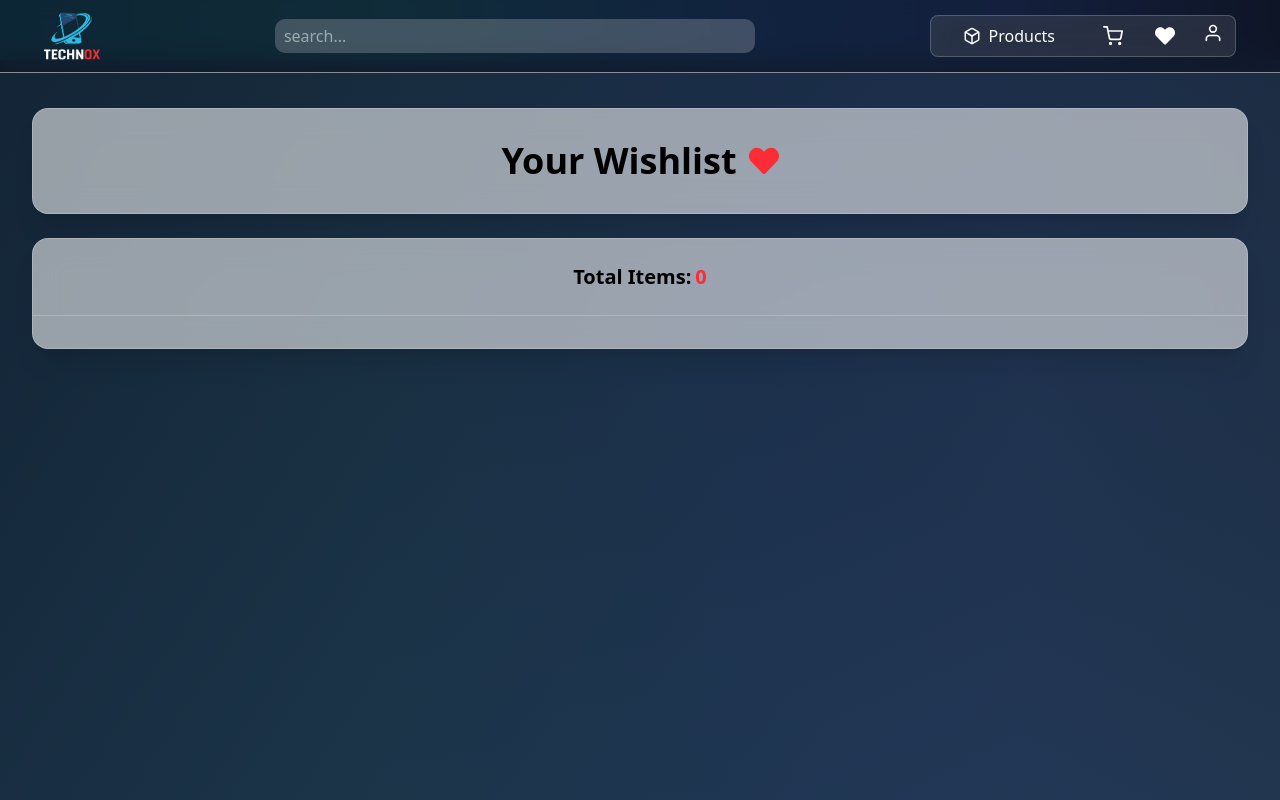
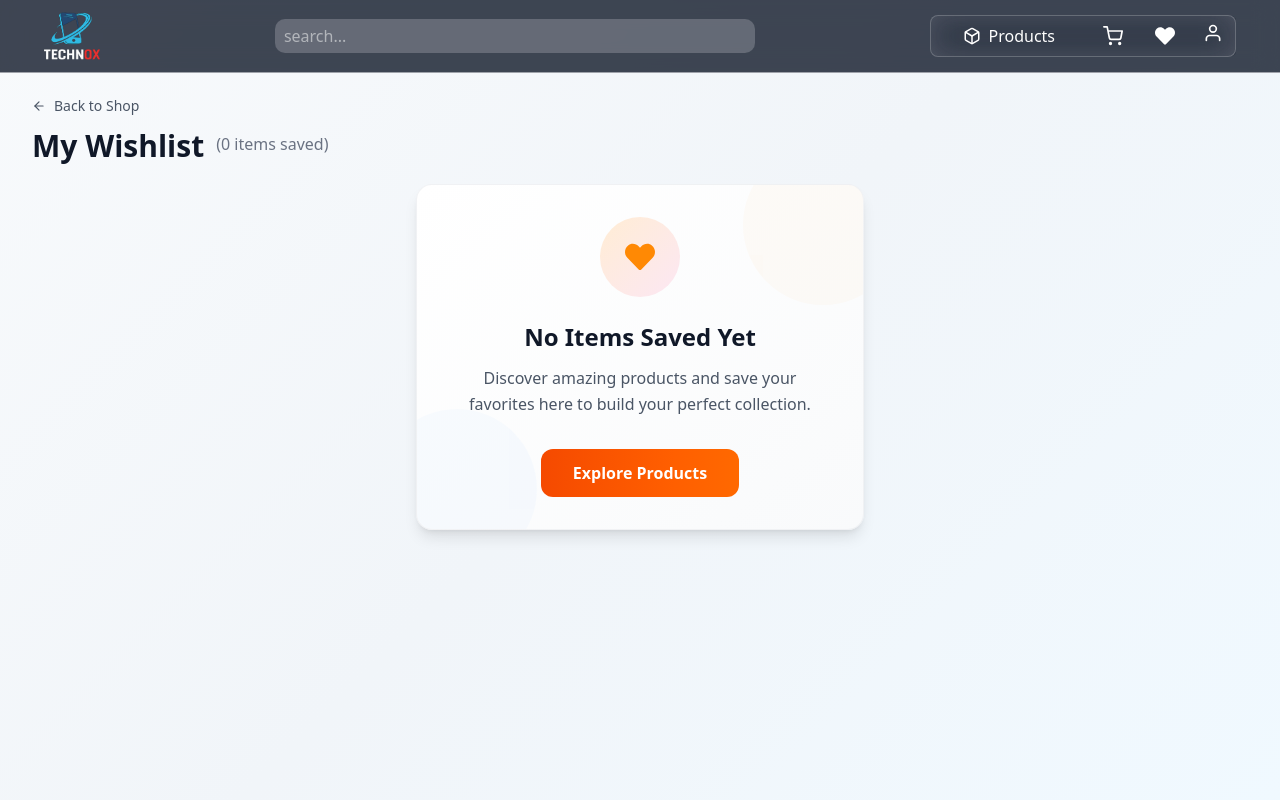
Before and after one commit to Adil-Aadhi/Technox-AWS-frontent, a React (Vite) app: page /wishlist in a window 1280 px wide. Shown: the top 800 px of the page. Built offline with nearby package versions, Linux system fonts and the light colour scheme.

Commit message:
change lot of bugs and ui improvment

```diff
--- a/src/components/customhook/carthook.jsx
+++ b/src/components/customhook/carthook.jsx
@@ -4,13 +4,13 @@ import { toast } from 'react-toastify';
 import 'react-toastify/dist/ReactToastify.css';
 import { CartContext } from "../useContext/cartwishContext";
 import api from "../../../axiosConfig";
+import { useNavigate } from "react-router-dom";
 
 function useHandleCart(){
 
     const [cartList,setCartList]=useState([])
     const [loading, setLoading] = useState(false);
     const [cartLoading, setCartLoading] = useState(true);
-
     let {cartLength,setCartLength}=useContext(CartContext);
 
       const userData = JSON.parse(localStorage.getItem("user"));
@@ -27,7 +27,7 @@ function useHandleCart(){
 
             if(exist){
             toast.info(`${product.name} Already in the Cart`,{
-                    className: 'custom-danger-toast'
+                    className: 'custom-danger-toast',
                 })
             return;
             }
--- a/src/components/home.jsx
+++ b/src/components/home.jsx
@@ -13,7 +13,6 @@ import HomeProducts from "./homeproducts";
 
 
 function Home() {
-
 
     const navigate=useNavigate();
 
--- a/src/components/wishlist.jsx
+++ b/src/components/wishlist.jsx
@@ -1,88 +1,167 @@
 import { useState,useEffect } from "react"
 import axios from "axios"
 import { FaHeart,FaRegHeart } from "react-icons/fa";
-import { FiShoppingCart } from "react-icons/fi";
+import { FiShoppingCart,FiArrowLeft } from "react-icons/fi";
 import useWishList from './customhook/customehook';
 import useHandleCart from "./customhook/carthook";
 import { useNavigate } from "react-router-dom";
 
 
 
-function Wishlist(){
+function Wishlist() {
+    const navigate = useNavigate();
+    const { wishlist, ToggleWishList, loading } = useWishList();
+    const { cartList,ToggleCart } = useHandleCart();
 
+    if (loading) {
+        return (
+            <div className="fixed inset-0 z-50 flex items-center justify-center bg-gradient-to-br from-gray-50 to-white/80 backdrop-blur-sm">
+                <div className="flex flex-col items-center">
+                    <div className="w-12 h-12 border-3 border-orange-500/30 border-t-orange-600 rounded-full animate-spin"></div>
+                    <p className="mt-4 text-gray-700 font-medium">Loading your favorites...</p>
+                </div>
+            </div>
+        );
+    }
 
-
-    const navigate=useNavigate();
-
-    const {wishlist,ToggleWishList,loading}=useWishList();
-    const {ToggleCart}=useHandleCart()
-
-    if (loading) return <div className="fixed inset-0 z-50 flex items-center justify-center bg-black/50 backdrop-blur-sm">
-                    <div className="bg-white/10 backdrop-blur-lg border border-white/10 rounded-xl shadow-lg p-8 flex flex-col items-center">
-                        <div className="relative w-20 h-20 mb-4">
-                            <div className="absolute inset-0 rounded-full border-4 border-t-transparent border-white/50 animate-spin"></div>
-                            <div className="absolute inset-2 rounded-full border-4 border-b-transparent border-white/30 animate-spin animation-delay-200"></div>
-                            <div className="absolute inset-4 rounded-full border-4 border-l-transparent border-white/10 animate-spin animation-delay-400"></div>
+    return (
+        <div className="min-h-screen pt-24 pb-12 px-4 sm:px-6 lg:px-8"
+             style={{
+                 background: "linear-gradient(135deg, #f8fafc 0%, #f1f5f9 50%, #f0f9ff 100%)"
+             }}>
+            <div className="max-w-7xl mx-auto">
+                <div className="mb-5">
+                    <button
+                        onClick={() => navigate(-1)}
+                        className="flex items-center text-sm text-gray-600 hover:text-orange-600 transition-colors mb-3 group"
+                    >
+                        <FiArrowLeft className="mr-2 transition-transform group-hover:-translate-x-1" />
+                        Back to Shop
+                    </button>
+                    <div className="flex items-center justify-between">
+                        <div className="flex gap-3">
+                            <h1 className="text-3xl font-bold text-gray-900">My Wishlist</h1>
+                            <p className="text-gray-500 mt-1">({wishlist.length} items saved)</p>
                         </div>
-                        <p className="text-white text-md font-medium">Loading...</p>
+                        {wishlist.length > 0 && (
+                            <button
+                                onClick={() => navigate('/products')}
+                                className="text-sm text-orange-600 hover:text-orange-700 font-medium"
+                            >
+                                Continue Shopping →
+                            </button>
+                        )}
                     </div>
                 </div>
 
+                {wishlist.length > 0 ? (
+                    <div className="grid grid-cols-1 sm:grid-cols-2 lg:grid-cols-3 xl:grid-cols-4 gap-6">
+                        {wishlist.map((item) => (
+                            <div
+                                key={item.product.id}
+                                className="group relative bg-white rounded-xl border border-gray-200 shadow-sm hover:shadow-xl transition-all duration-300 overflow-hidden hover:-translate-y-1"
+                            >
+                                <button
+                                    onClick={() => ToggleWishList(item.product)}
+                                    className="absolute top-3 right-3 z-10 p-2 bg-white/90 backdrop-blur-sm rounded-full shadow-md hover:scale-110 hover:bg-red-50 transition-all duration-200"
+                                    title="Remove from wishlist"
+                                >
+                                    <FaHeart size={16} className="text-red-500 fill-red-500" />
+                                </button>
 
-    return (
-        <div className="min-h-screen mt-15 py-12 px-4 sm:px-6 lg:px-8"
-                style={{background: "linear-gradient(135deg, rgba(20, 30, 48, 0.9), rgba(36, 59, 85, 0.9))"}}>
-            <div className="max-w-7xl mx-auto mb-6">
-                <div className="bg-[rgba(255,255,255,0.56)] backdrop-blur-lg rounded-2xl border border-white/20 p-8 shadow-xl">
-                <div className="flex items-center justify-center gap-3">
-                    <h1 className="text-4xl font-bold text-dark text-center">Your Wishlist</h1>
-                    <FaHeart className="text-3xl fill-red-500"/>
+                                <div
+                                    className="relative aspect-[5/6] overflow-hidden bg-gradient-to-br from-gray-100 to-gray-50 cursor-pointer"
+                                    onClick={() => navigate(`/products/${item.product.id}`)}
+                                >
+                                    <img
+                                        src={item.product.image}
+                                        alt={item.product.name}
+                                        className="w-full h-full object-contain transition-transform duration-500 group-hover:scale-105"
+                                    />
+                                    <div className="absolute inset-0 bg-gradient-to-t from-black/10 to-transparent opacity-0 group-hover:opacity-100 transition-opacity duration-300"></div>
+                                </div>
+
+                                <div className="p-3">
+                                    <div className="mb-3">
+                                        <h3 className="text-gray-900 font-semibold text-sm line-clamp-2 mb-1">
+                                            {item.product.name}
+                                        </h3>
+                                        <div className="flex items-center gap-2">
+                                            <div className="w-3 h-3 rounded-full border border-gray-300"
+                                                 style={{backgroundColor: item.product.color.toLowerCase()}} />
+                                            <span className="text-xs text-gray-500 font-medium">
+                                                {item.product.color}
+                                            </span>
+                                        </div>
+                                    </div>
+
+                                    <div className="flex items-center justify-between mt-auto pt-3 border-t border-gray-100">
+                                        <div>
+                                            <span className="text-lg font-bold text-gray-900">
+                                                ₹{item.product.price}
+                                            </span>
+                                        </div>
+                                        {cartList?.some(c=>(c.product?.id ?? c.id) === item.product.id) ? (
+
+                                            <button
+                                                onClick={(e) => {
+                                                    e.stopPropagation();
+                                                    navigate("/cart");
+                                                }}
+                                                className="flex items-center gap-1.5 bg-green-600 hover:bg-green-700 text-white px-3 py-2 rounded-lg text-sm font-medium transition-all duration-300 hover:shadow-md active:scale-95"
+                                            >
+                                                <FiShoppingCart size={14} />
+                                                <span>Go to Cart</span>
+                                            </button>
+
+                                        ) : (
+
+                                            <button
+                                                onClick={(e) => {
+                                                    e.stopPropagation();
+                                                    ToggleCart(item.product);
+                                                }}
+                                                className="flex items-center gap-1.5 bg-black hover:bg-orange-600 text-white px-3 py-2 rounded-lg text-sm font-medium transition-all duration-300 hover:shadow-md active:scale-95"
+                                            >
+                                                <FiShoppingCart size={14} />
+                                                <span>Add to Cart</span>
+                                            </button>
+)}
                                     </div>
                                 </div>
                             </div>
-            <div className="max-w-7xl mx-auto">
-                <div className="bg-[rgba(255,255,255,0.56)] backdrop-blur-lg rounded-2xl border border-white/20 overflow-hidden shadow-xl">
-                    <div className="border-b border-white/20 p-6">
-                        <h3 className="text-xl font-semibold text-dark">Total Items:<span className="text-red-500 ps-1">{wishlist.length}</span>
-                        </h3>
+                        ))}
                     </div>
-                    <div className="space-y-4 p-4">
-                                {wishlist.map(item=>(
-                                   <div key={item.product.id} className="flex items-center bg-white/5 backdrop-blur-sm rounded-xl border border-white/15 p-4 hover:bg-white/10 transition-all duration-300">
-                                        <div className="w-1/4 min-w-[80px] mr-3">
-                                            <div className="relative aspect-square overflow-hidden rounded-lg">
-                                                <img src={item.product.image} alt={item.product.name} className="absolute inset-0 w-full transition-transform duration-500 hover:scale-105 cursor-pointer"
-                                                         onClick={()=>{
-                                                        navigate(`/products/${item.product.id}`);
-                                                }}/>
+                ) : (
+                    /* Empty State - Premium Design */
+                    <div className="max-w-md mx-auto">
+                        <div className="relative bg-gradient-to-br from-white to-gray-50 rounded-2xl p-8 text-center shadow-lg border border-gray-200/50 overflow-hidden">
+                            {/* Background Pattern */}
+                            <div className="absolute inset-0 opacity-5">
+                                <div className="absolute -top-10 -right-10 w-40 h-40 rounded-full bg-orange-300"></div>
+                                <div className="absolute -bottom-10 -left-10 w-40 h-40 rounded-full bg-blue-300"></div>
                             </div>
+
+                            <div className="relative">
+                                <div className="w-20 h-20 bg-gradient-to-br from-orange-100 to-pink-100 rounded-full flex items-center justify-center mx-auto mb-6">
+                                    <FaHeart className="text-orange-400 text-3xl" />
                                 </div>
-                                        <div className="flex-1 px-2 text-sm flex flex-col justify-center">
-                                            <h3 className="text-gray-900 font-medium text-lg">{item.product.name}</h3>
-                                            <p className="text-dark/70 text-xs sm:text-sm mt-1 sm:mt-1 line-clamp-2">Colour: {item.product.color}</p>
-                                            <div className="mt-2">
-                                                <span className="text-slate-800 text-lg fond-bold">₹{item.product.price}</span>
-                                            </div>
-                                        </div>
-                                        <div className="flex flex-col space-y-2  gap-y-4">
-                                            <button className="p-1.5 sm:p-3 rounded-full backdrop-blur-md bg-black/80 border border-white/20 hover:bg-black transition-all duration-300 ease-in-out transform hover:-translate-y-0.5 w-12 sm:w-18 "
-                                                    onClick={()=>ToggleWishList(item.product)}>
-                                                <FaHeart size={18} className={`transition-duration-300 ml-2 sm:ml-3.5 ${wishlist.some(w=>w.product.id===item.product.id)?'text-red-500':'text-white/80'} hover:scale-110`} />
-                                            </button>
-                                            <button className="bg-orange-600 hover:bg-orange-700 text-white px-3 sm:px-6 py-1 sm:py-2 rounded-lg transition-all duration-300 ease-in-out transform hover:-translate-y-0.5 text-sm sm:text-base w-12 sm:w-18"
-                                                    onClick={()=>ToggleCart(item.product)}>
-                                                <FiShoppingCart size={20} className="mr-1  hover:scale-110" />
+                                <h2 className="text-2xl font-bold text-gray-900 mb-3">No Items Saved Yet</h2>
+                                <p className="text-gray-600 mb-8 leading-relaxed">
+                                    Discover amazing products and save your favorites here to build your perfect collection.
+                                </p>
+                                <button
+                                    onClick={() => navigate('/products')}
+                                    className="relative bg-gradient-to-r from-orange-600 to-orange-500 text-white px-8 py-3 rounded-xl font-bold hover:shadow-lg transition-all duration-300 hover:scale-[1.02] active:scale-95"
+                                >
+                                    Explore Products
                                 </button>
                             </div>
                         </div>
-                                ))}
-
+                    </div>
+                )}
             </div>
         </div>
-                </div>
-            </div>
-
-
-    )
+    );
 }
 export default Wishlist
```
Also changed, not shown: src/components/sidebar.jsx (+13 -13 lines), src/pages/profile.jsx (+25 -8 lines). Lines whose indentation alone changed are shown as unchanged.
